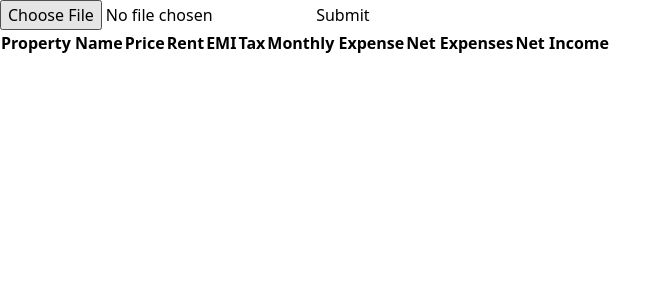
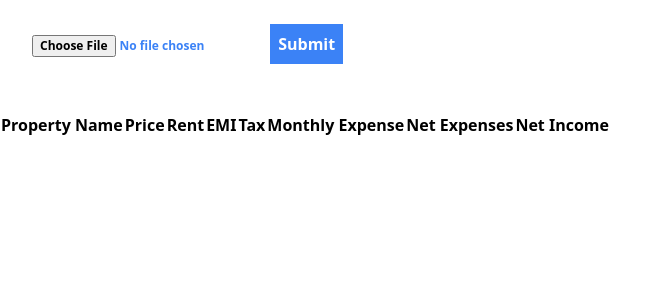
Before and after one commit to jmychalm13/mysite, a Django app: page /hello/ in a window 1280 px wide. Shown: the top 300 px of the page, without its empty margins (0-672 px from the left). Run offline with Django 3.2, Linux system fonts and the light colour scheme; lists and menus that the app fills with data are empty.

Commit message:
fixed Tailwind

```diff
--- a/myapp/static/myapp/styles.css
+++ b/myapp/static/myapp/styles.css
@@ -553,3 +553,75 @@ video {
   --tw-contain-paint:  ;
   --tw-contain-style:  ;
 }
+
+.static {
+  position: static;
+}
+
+.mb-4 {
+  margin-bottom: 1rem;
+}
+
+.inline-block {
+  display: inline-block;
+}
+
+.table {
+  display: table;
+}
+
+.rounded {
+  border-radius: 0.25rem;
+}
+
+.bg-blue-500 {
+  --tw-bg-opacity: 1;
+  background-color: rgb(59 130 246 / var(--tw-bg-opacity));
+}
+
+.bg-white {
+  --tw-bg-opacity: 1;
+  background-color: rgb(255 255 255 / var(--tw-bg-opacity));
+}
+
+.px-2 {
+  padding-left: 0.5rem;
+  padding-right: 0.5rem;
+}
+
+.px-8 {
+  padding-left: 2rem;
+  padding-right: 2rem;
+}
+
+.py-2 {
+  padding-top: 0.5rem;
+  padding-bottom: 0.5rem;
+}
+
+.pb-8 {
+  padding-bottom: 2rem;
+}
+
+.pt-6 {
+  padding-top: 1.5rem;
+}
+
+.text-xs {
+  font-size: 0.75rem;
+  line-height: 1rem;
+}
+
+.font-bold {
+  font-weight: 700;
+}
+
+.text-blue-500 {
+  --tw-text-opacity: 1;
+  color: rgb(59 130 246 / var(--tw-text-opacity));
+}
+
+.text-white {
+  --tw-text-opacity: 1;
+  color: rgb(255 255 255 / var(--tw-text-opacity));
+}
--- a/myapp/templates/myapp/index.html
+++ b/myapp/templates/myapp/index.html
@@ -8,10 +8,10 @@
   <link rel="stylesheet" href="{% static 'myapp/styles.css' %}">
 </head>
 <body>
-  <form method="post" enctype="multipart/form-data">
+  <form class="bg-white rounded px-8 pt-6 pb-8 mb-4" method="post" enctype="multipart/form-data">
     {% csrf_token %}
-    <input type="file" name="file" id="file">
-    <input type="submit" name="submit">
+    <input class="inline-block font-bold text-xs text-blue-500" type="file" name="file" id="file">
+    <input class="bg-blue-500 text-white font-bold py-2 px-2" type="submit" name="submit">
   </form>
 
   <table>
--- a/package.json
+++ b/package.json
@@ -10,7 +10,7 @@
   "keywords": [],
   "author": "",
   "license": "ISC",
-  "dependencies": {
+  "devDependencies": {
     "tailwindcss": "^3.4.3"
   }
 }
```
Also changed, not shown: tailwind.config.js (added, +8 -0 lines), db.sqlite3, package-lock.json.
